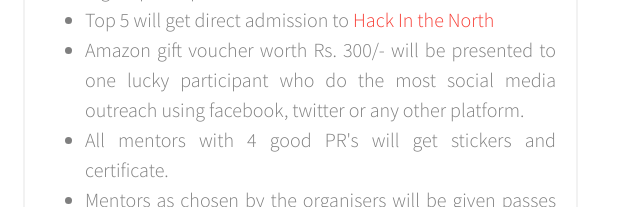
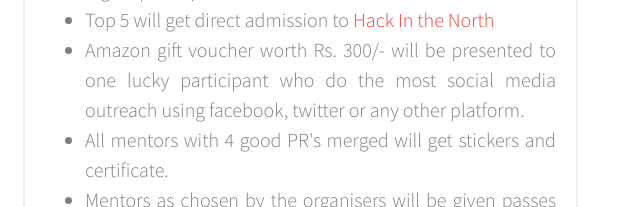
Before and after one commit to opencode18/opencode18, a plain HTML site: page index.html in a window 1280 px wide. Shown: the part 1540-1747 px from the top of the page, 632-1272 px from the left. Drawn offline with Linux system fonts and the light colour scheme; files whose address does not match are found by name.

Commit message:
typo fix

```diff
--- a/index.html
+++ b/index.html
@@ -166,7 +166,7 @@
 							<li>Every participant with 4 PR merged will be awarded a digital participation certificate.</li>
 							<li>Top 5 will get direct admission to <a href="http://www.hackinthenorth.com/">Hack In the North</a></li>
 							<li>Amazon gift voucher worth Rs. 300/- will be presented to one lucky participant who do the most social media outreach using facebook, twitter or any other platform.</li>
-							<li>All mentors with 4 good PR's will get stickers and certificate.</li>
+							<li>All mentors with 4 good PR's merged will get stickers and certificate.</li>
 							<li>Mentors as chosen by the organisers will be given passes to attend Aparoksha, the annual techfest of IIIT Allahabad.</li>
 							<li>There will be a repo only for female developers, for the same there will be a special prize.</li>
 							<li>Referral points will be given to any participant only for first 20 days.</li>
```
